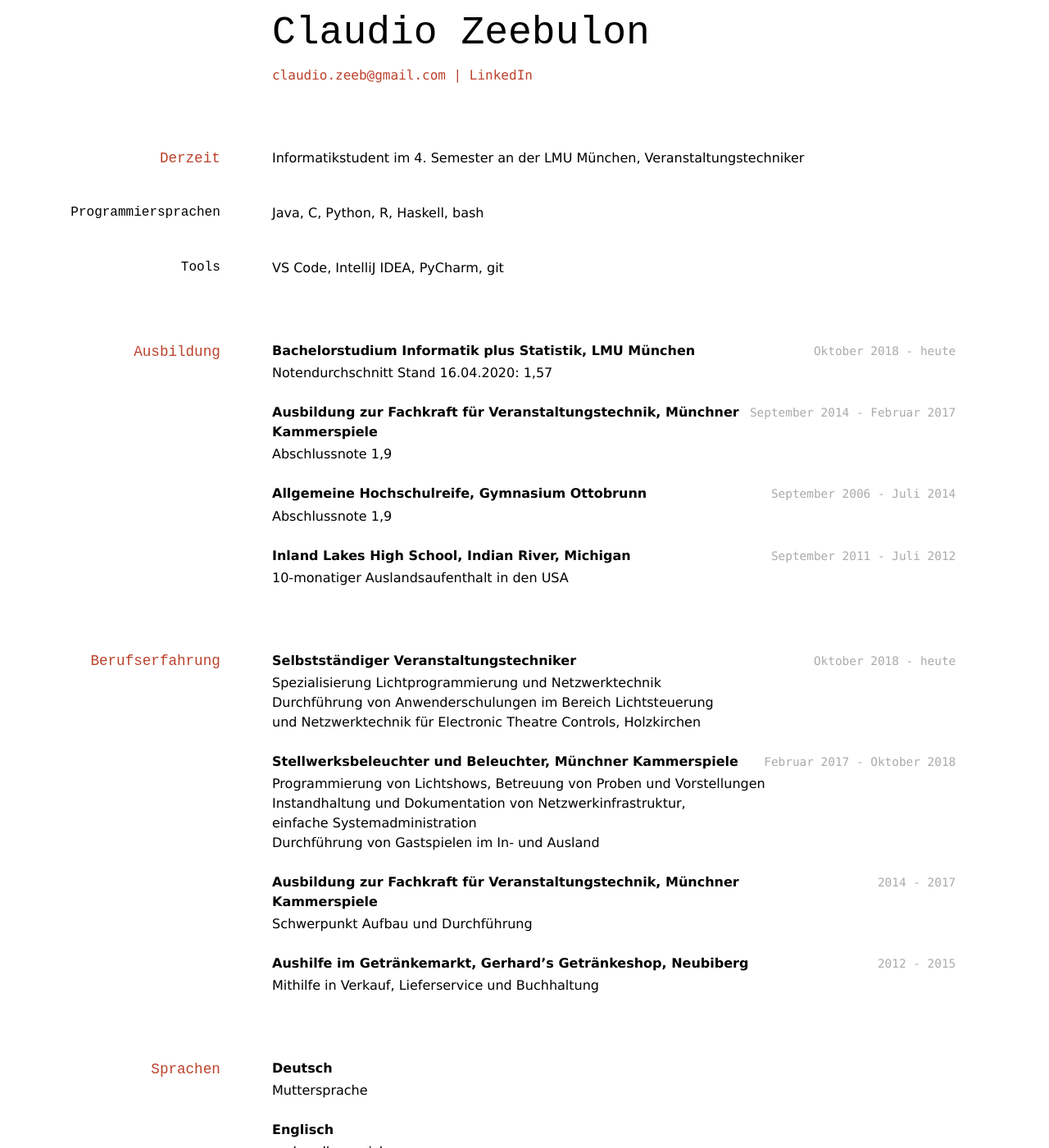
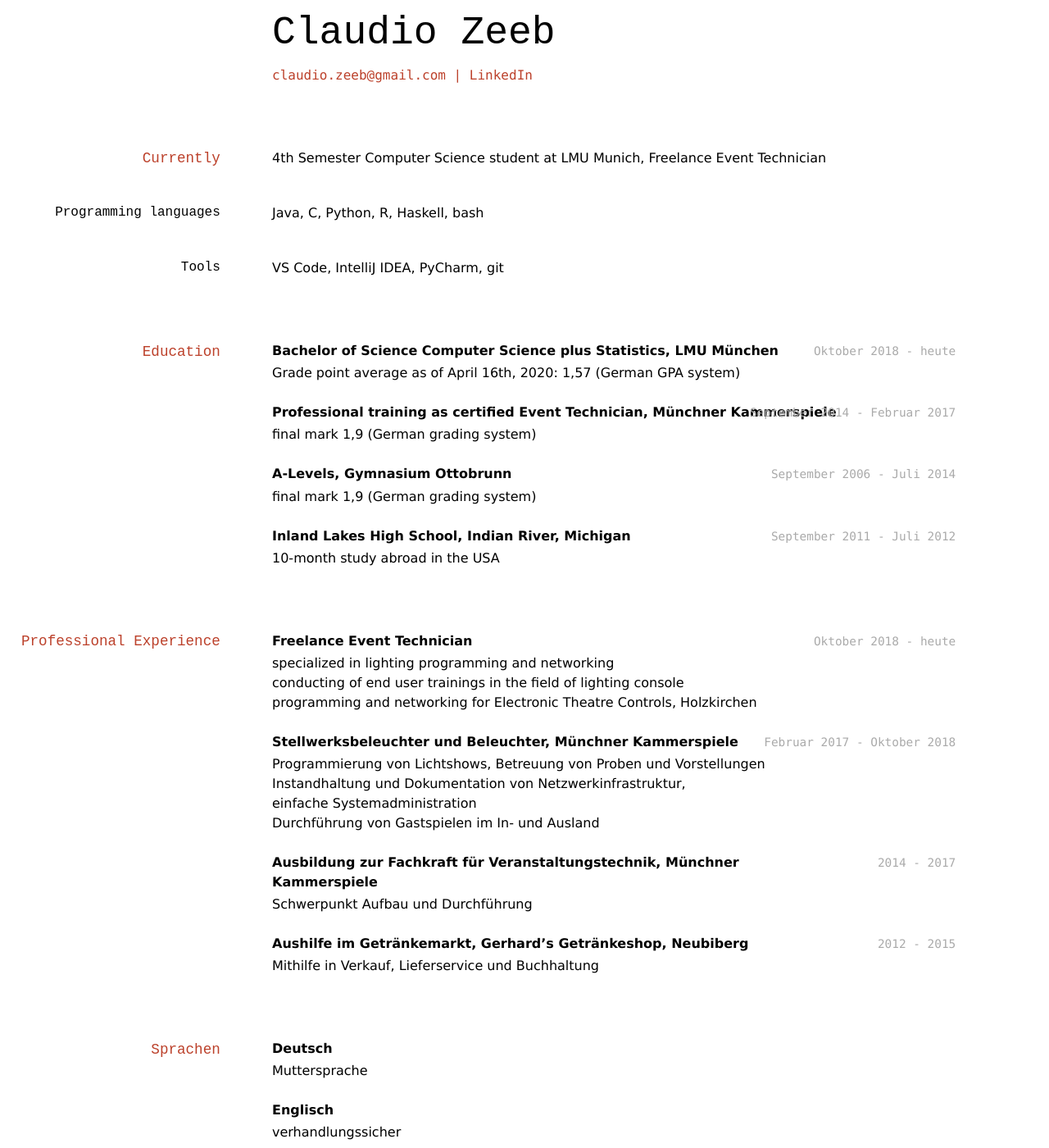
Before and after one commit to cluuu/markdown-cv, a Jekyll site: the page built from index_en.md, in a window 1280 px wide and 1400 px high. Shown: the whole window at 82% size. Built offline with Jekyll 4.4.1, drawn with Linux system fonts in a browser that asks for light colours.

Commit message:
add english translations in index_en.md

```diff
--- a/index_en.md
+++ b/index_en.md
@@ -2,7 +2,7 @@
 layout: cv
 title: Claudio Zeeb's CV
 ---
-# Claudio Zeebulon
+# Claudio Zeeb
 
 <div id="webaddress">
 <a href="mailto:claudio.zeeb@gmail.com">claudio.zeeb@gmail.com</a>
@@ -10,11 +10,11 @@ title: Claudio Zeeb's CV
 </div>
 
 
-## Derzeit
+## Currently
 
-Informatikstudent im 4. Semester an der LMU München, Veranstaltungstechniker
+4th Semester Computer Science student at LMU Munich, Freelance Event Technician
 
-### Programmiersprachen
+### Programming languages
 
 Java, C, Python, R, Haskell, bash
 
@@ -22,36 +22,36 @@ Java, C, Python, R, Haskell, bash
 
 VS Code, IntelliJ IDEA, PyCharm, git
 
-## Ausbildung
+## Education
 
 `Oktober 2018 - heute`
-__Bachelorstudium Informatik plus Statistik, LMU München__
+__Bachelor of Science Computer Science plus Statistics, LMU München__
 
-- Notendurchschnitt Stand 16.04.2020: 1,57
+- Grade point average as of April 16th, 2020: 1,57 (German GPA system)
 
 `September 2014 - Februar 2017 `
-__Ausbildung zur Fachkraft für Veranstaltungstechnik, Münchner Kammerspiele__
+__Professional training as certified Event Technician, Münchner Kammerspiele__
 
-- Abschlussnote 1,9
+- final mark 1,9 (German grading system)
 
 `September 2006 - Juli 2014`
-__Allgemeine Hochschulreife, Gymnasium Ottobrunn__
+__A-Levels, Gymnasium Ottobrunn__
 
-- Abschlussnote 1,9
+- final mark 1,9 (German grading system)
 
 `September 2011 - Juli 2012`
 __Inland Lakes High School, Indian River, Michigan__
 
-- 10-monatiger Auslandsaufenthalt in den USA
+- 10-month study abroad in the USA
 
-## Berufserfahrung
+## Professional Experience
 
 `Oktober 2018 - heute`
-__Selbstständiger Veranstaltungstechniker__
+__Freelance Event Technician__
 
-- Spezialisierung Lichtprogrammierung und Netzwerktechnik
-- Durchführung von Anwenderschulungen im Bereich Lichtsteuerung
-- und Netzwerktechnik für Electronic Theatre Controls, Holzkirchen
+- specialized in lighting programming and networking
+- conducting of end user trainings in the field of lighting console
+- programming and networking for Electronic Theatre Controls, Holzkirchen
 
 `Februar 2017 - Oktober 2018`
 __Stellwerksbeleuchter und Beleuchter, Münchner Kammerspiele__
```
